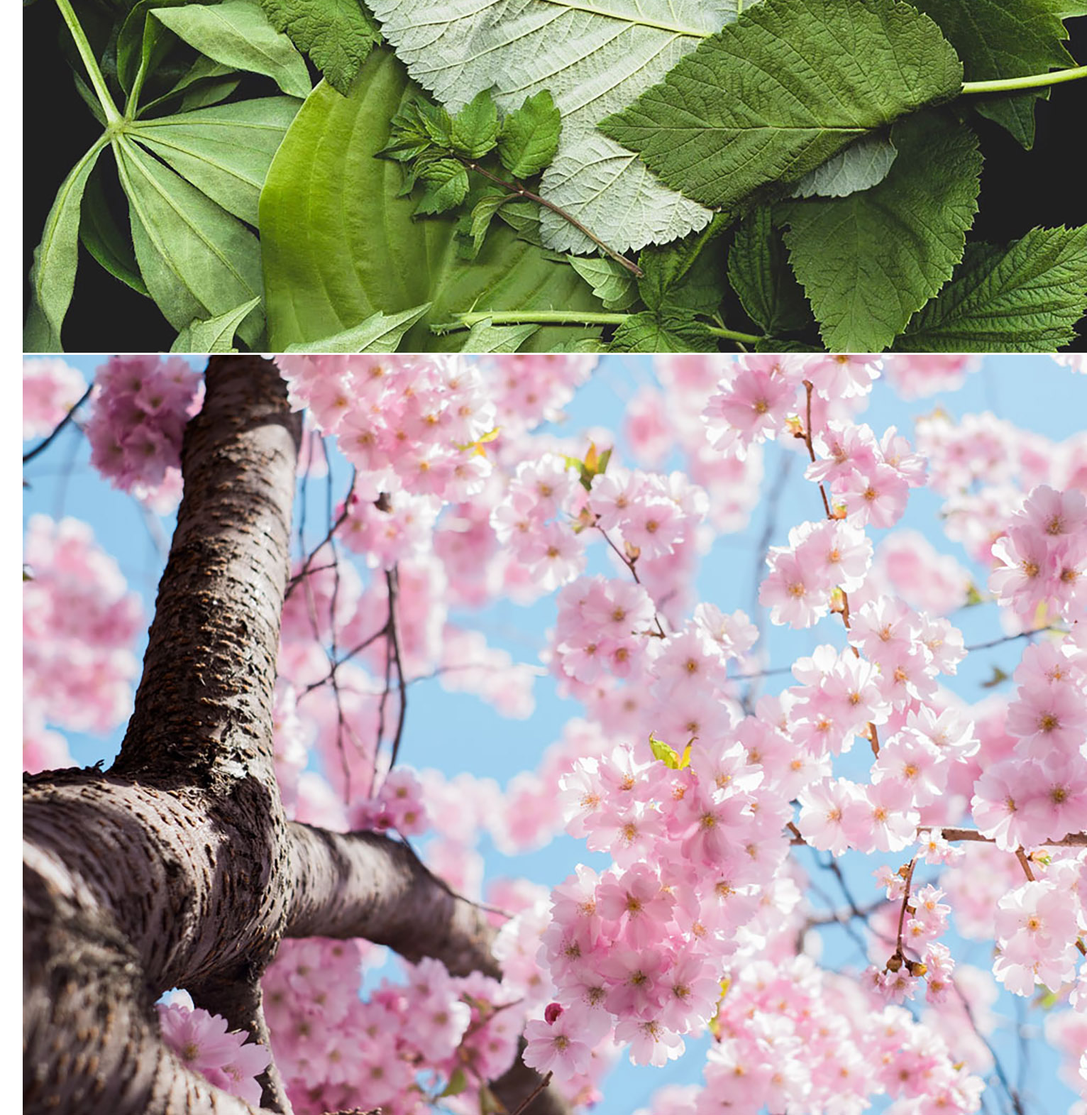
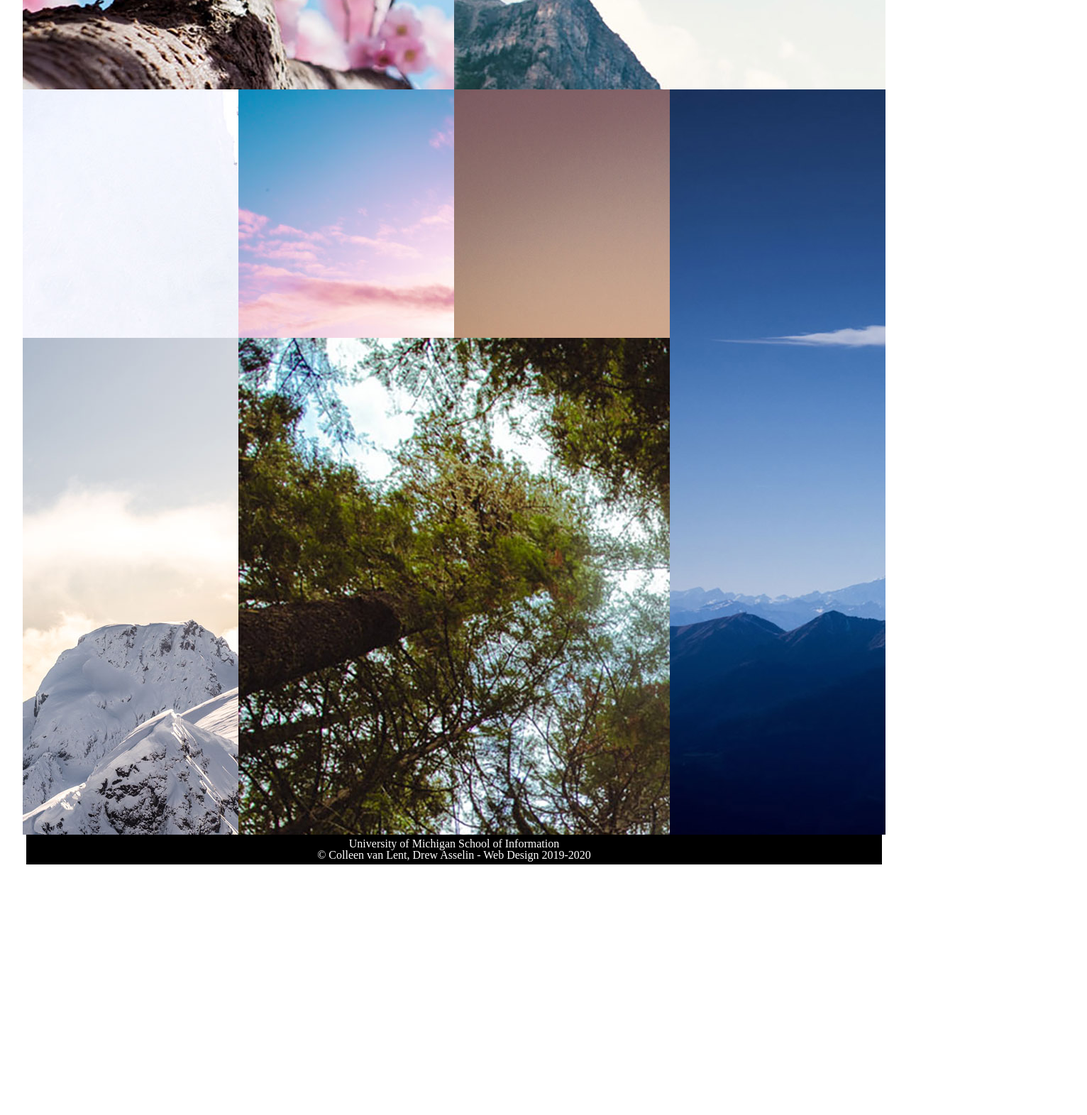
Before and after one commit to samcoh/discussions, a plain HTML site: page week_4_grid/index.html in a window 1280 px wide. Shown: the part 600-2171 px from the top of the page at 71% size, 1532 px wide, since content can reach past the window. After the commit the page ends 1818 px from the top, so only its background shows below. Drawn offline with Linux system fonts and the light colour scheme.

Commit message:
finished

```diff
--- a/week_4_grid/css/style.css
+++ b/week_4_grid/css/style.css
@@ -10,28 +10,98 @@ footer{
   margin: auto;
   margin-top:5px;
 }
+
 .container{
-  display:/*YOUR CODE HERE:*/;
+  display: grid;
   grid-row-gap: 5px;
-  grid-template-columns: /*YOUR CODE HERE:*/;
+  grid-template-columns: 1fr;
   grid-template-rows: repeat(9,350px);
   margin: auto;
     width: 95vw;
 }
 
 .container div{
+  overflow: hidden;
   /*YOUR CODE HERE:*/
 }
 
 
 
 @media all and (min-width:720px){
-    /*YOUR CODE HERE:*/
+  .container{
+    /*display: grid;*/
+    /*grid-row-gap: 5px;*/
+    grid-template-columns: 1fr 1fr;
+    grid-template-rows: repeat(6,350px);
+    grid-row-gap: 0px;
+    /*margin: auto;*/
+    /*height serves a different purpose */
+    /*margin: auto;*/
+      /*width: 95vw;*/
+
+  }
+  .img-three , .img-six ,.img-seven{
+    grid-column: 1 / -1;
+
+  }
+  .img-eight , .img-nine{
+    grid-row: 5/ span 1;
+  }
+
+
+  footer {
+    margin-top: 0px;
+  }
 
 
 }
 @media only screen and (min-width: 1024px){
-    /*YOUR CODE HERE:*/
+  .container{
+    grid-template-columns: 1fr 1fr 1fr 1fr;
+    grid-template-rows: repeat(5,350px);
+    grid-row-gap: 0px;
+  }
+  .img-two{
+    grid-column: 1 / span 2;
+    grid-row: 1 / span 2;
+
+  }
+  .img-one{
+    grid-column: 3 /span 2;
+    grid-row: 1/ span 1;
+
+  }
+  .img-three{
+    grid-column: 3 /span 2;
+    grid-row: 2/ span 1;
+  }
+  .img-four{
+    grid-row: 3 / span 1;
+    grid-column: 1/ span 1;
+  }
+
+  .img-five{
+    grid-row: 3 / span 1;
+    grid-column: 2/ span 1;
+  }
+  .img-six {
+    grid-column: 3/ span 1;
+    grid-row: 3 / span 1;
+  }
+  .img-nine{
+    grid-column: 4/ span 1;
+    grid-row: 3 / span 3;
+  }
+  .img-eight{
+    grid-column: 1/span 1;
+    grid-row: 4 / span 2;
+  }
+
+  .img-seven{
+    grid-column: 2/ span 2;
+    grid-row: 4 / span 2;
+  }
+
 
 
 }
--- a/week_4_grid/index.html
+++ b/week_4_grid/index.html
@@ -7,7 +7,9 @@
     <title>In-Class Grid Exercise</title>
   </head>
   <body>
-    <h1>In-Class Grid Exercise</h1>
+    <header>
+      <h1>In-Class Grid Exercise</h1>
+    </header>
     <main>
       <div class="container">
       <div class="img-one"><img src="images/leaves.jpg" alt="leaves on a black background"/></div>
```
